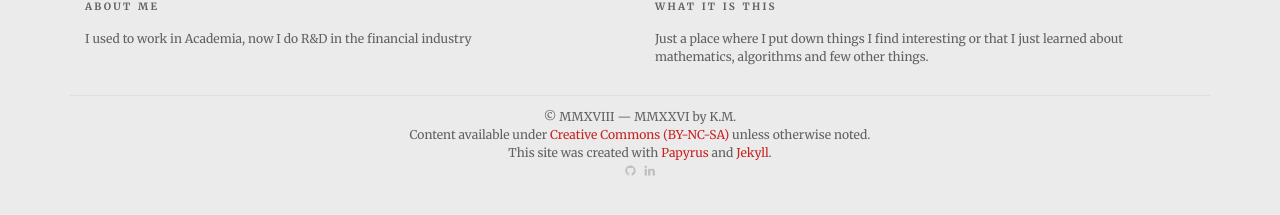
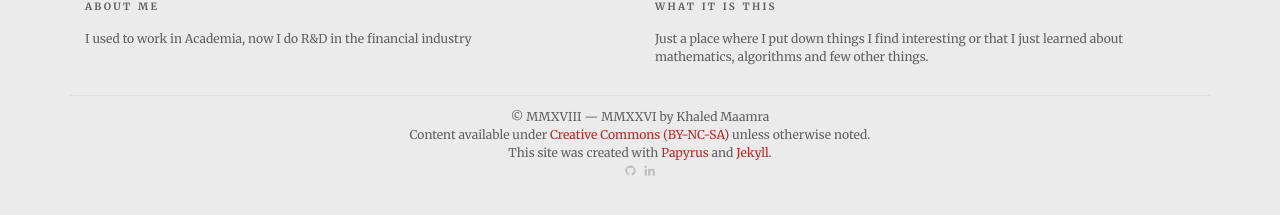
Before and after one commit to 0kham/0kham.github.io, a Jekyll site: the page built from index.html, in a window 1280 px wide. Shown: the part 645-860 px from the top of the page. Built offline with Jekyll 4.4.1, drawn with Linux system fonts in a browser that asks for light colours; some web fonts are replaced.

Commit message:
fix: use full name instead of initials in copyright line
Co-Authored-By: Claude Sonnet 5 <noreply@anthropic.com>

```diff
--- a/_config.yml
+++ b/_config.yml
@@ -4,7 +4,7 @@ author: "Khaled Maamra"
 description: "Just a place where I put down things I find interesting or that I just learned about mathematics, algorithms and few other things."
 keywords: "Mathematics, Algorithms, Data Structures,  Programming, Machine-Learning, Statistics, Probability, Puzzles, Typography, Philosophy, Books"
 biography: "I used to work in Academia, now I do R&D in the financial industry"
-colophon: "© MMXVIII — MMXXVI by K.M.<br>Content available under <a href='http://creativecommons.org/licenses/by-nc-sa/4.0/'>Creative Commons (BY-NC-SA)</a> unless otherwise noted.<br>This site was created with  <a href='https://github.com/hugoferreira/papyrus-theme'>Papyrus</a> and <a href='http://jekyllrb.com/'>Jekyll</a>.<br> <a class='fa fa-github' href= 'https://github.com/0kham'  title='GitHub'></a> <a class='fa fa-linkedin' href='https://www.linkedin.com/in/khaled-maâmra-63836517b' title='LinkedIn'></a></br>"
+colophon: "© MMXVIII — MMXXVI by Khaled Maamra<br>Content available under <a href='http://creativecommons.org/licenses/by-nc-sa/4.0/'>Creative Commons (BY-NC-SA)</a> unless otherwise noted.<br>This site was created with  <a href='https://github.com/hugoferreira/papyrus-theme'>Papyrus</a> and <a href='http://jekyllrb.com/'>Jekyll</a>.<br> <a class='fa fa-github' href= 'https://github.com/0kham'  title='GitHub'></a> <a class='fa fa-linkedin' href='https://www.linkedin.com/in/khaled-maâmra-63836517b' title='LinkedIn'></a></br>"
 
 baseurl: ""
 url: ""
```
